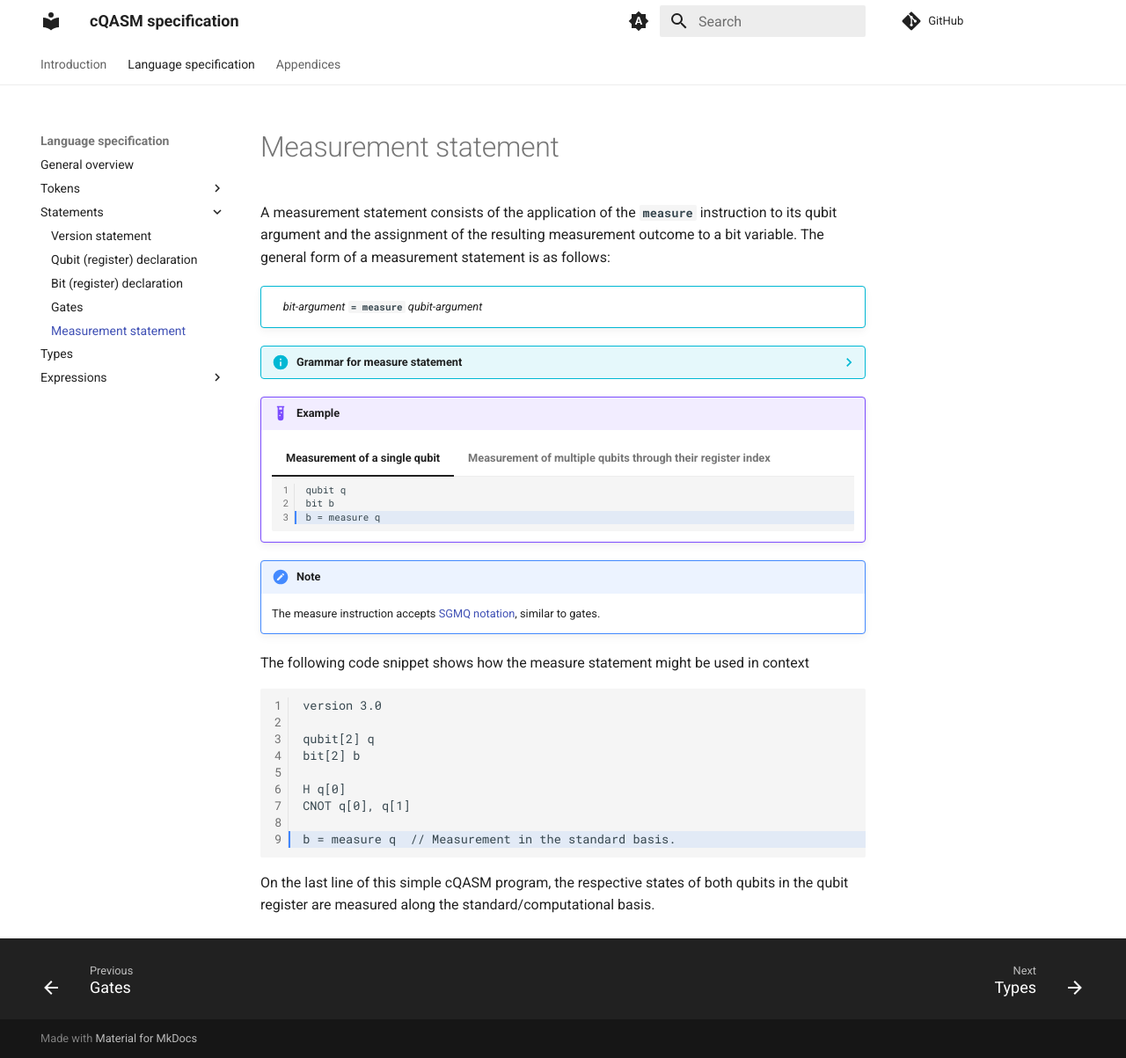
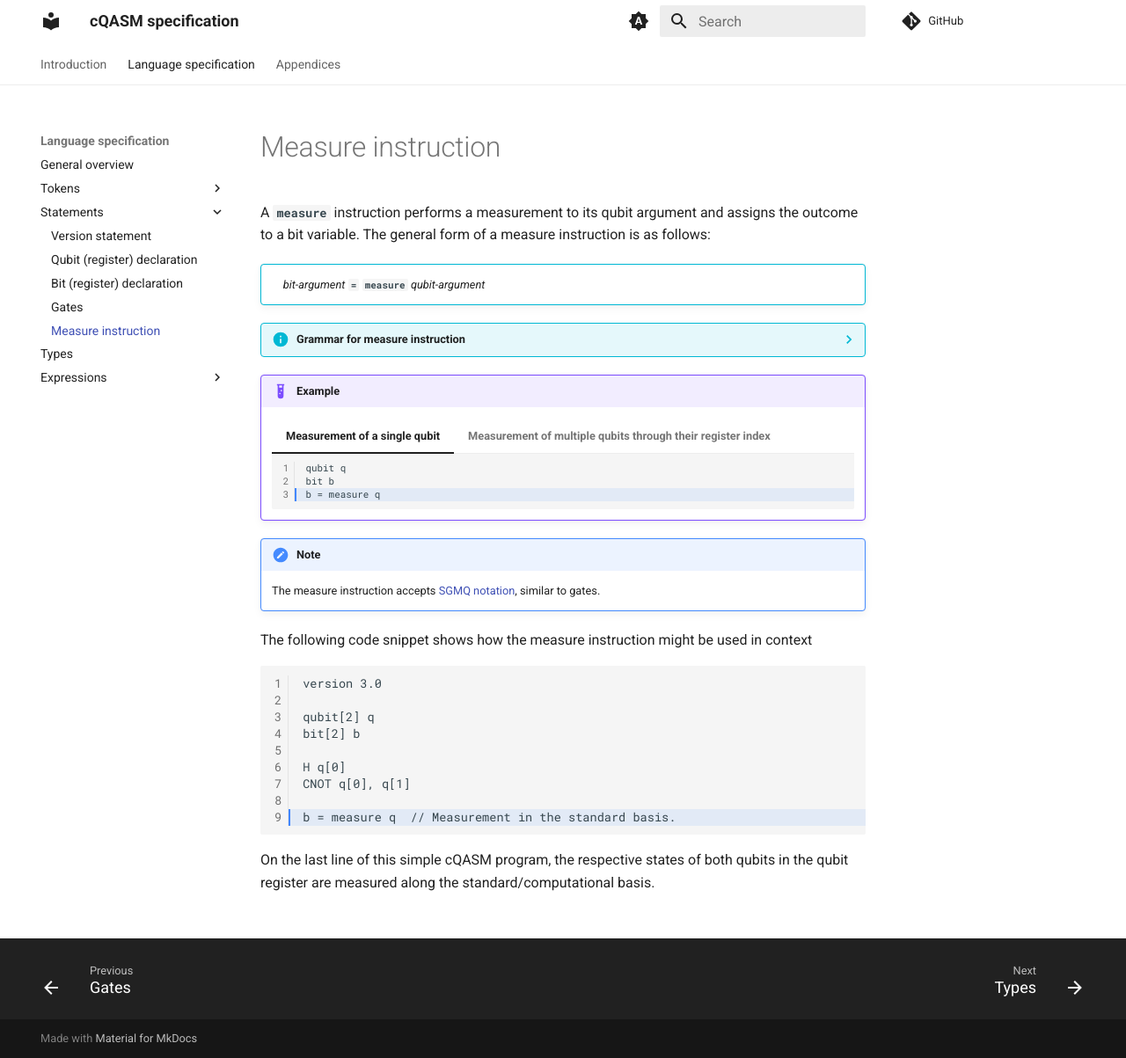
Before and after one commit to QuTech-Delft/cQASM-spec, an MkDocs documentation site: the page built from docs/language_specification/statements/measure_instruction.md, in a window 1280 px wide and 1203 px high. Shown: the whole window at 88% size. Built offline with MkDocs 1.6.1 and Material for MkDocs 9.7.7, drawn with Linux system fonts in a browser that asks for light colours; comment, search, counter and statistics services are not loaded; the version menu is left out.

Commit message:
Change measurement statement to measure instruction. Remove distinction between measurement statement and measure instruction. General overview now explains that a cQASM program is a list of statements, of which the quantum algorithm is expressed by a sequence of instructions. Add version token to version grammar.

````diff
--- a/docs/language_specification/statements/measurement_statement.md
+++ b/docs/language_specification/statements/measure_instruction.md
@@ -1,16 +1,15 @@
-A measurement statement consists of the application of
-the **`measure`** instruction to its qubit argument and
-the assignment of the resulting measurement outcome to a bit variable.
-The general form of a measurement statement is as follows:
+A **`measure`** instruction performs a measurement to its qubit argument and
+assigns the outcome to a bit variable.
+The general form of a measure instruction is as follows:
 
 !!! info ""
 
-    &emsp;_bit-argument_ **`= measure`** _qubit-argument_
+    &emsp;_bit-argument_ **`=`** **`measure`** _qubit-argument_
 
-??? info "Grammar for measure statement"
+??? info "Grammar for measure instruction"
 
     _measure_:
-    &emsp; _bit-argument_ __`= measure`__ _qubit-argument_
+    &emsp; _bit-argument_ __`=`__ __`measure`__ _qubit-argument_
 
     _bit-argument_:
     &emsp; _bit-variable_
@@ -54,7 +53,7 @@ The general form of a measurement statement is as follows:
 
     The measure instruction accepts [SGMQ notation](gates.md#single-gate-multi-qubit-sgmq-notation), similar to gates.
 
-The following code snippet shows how the measure statement might be used in context
+The following code snippet shows how the measure instruction might be used in context
 
 ```linenums="1" hl_lines="9"
 version 3.0
--- a/mkdocs-base.yml
+++ b/mkdocs-base.yml
@@ -23,7 +23,7 @@ nav:
       - Qubit (register) declaration: ./language_specification/statements/qubit_register_declaration.md
       - Bit (register) declaration: ./language_specification/statements/bit_register_declaration.md
       - Gates: ./language_specification/statements/gates.md
-      - Measurement statement: ./language_specification/statements/measurement_statement.md
+      - Measure instruction: ./language_specification/statements/measure_instruction.md
     - Types: ./language_specification/types.md
     - Expressions:
       - Indices: ./language_specification/expressions/indices.md
````
Also changed, not shown: docs/language_specification/general_overview.md (+6 -2 lines), docs/language_specification/statements/bit_register_declaration.md (+1 -1 lines), docs/language_specification/statements/gates.md (+4 -7 lines), docs/language_specification/statements/version_statement.md (+1 -1 lines).
